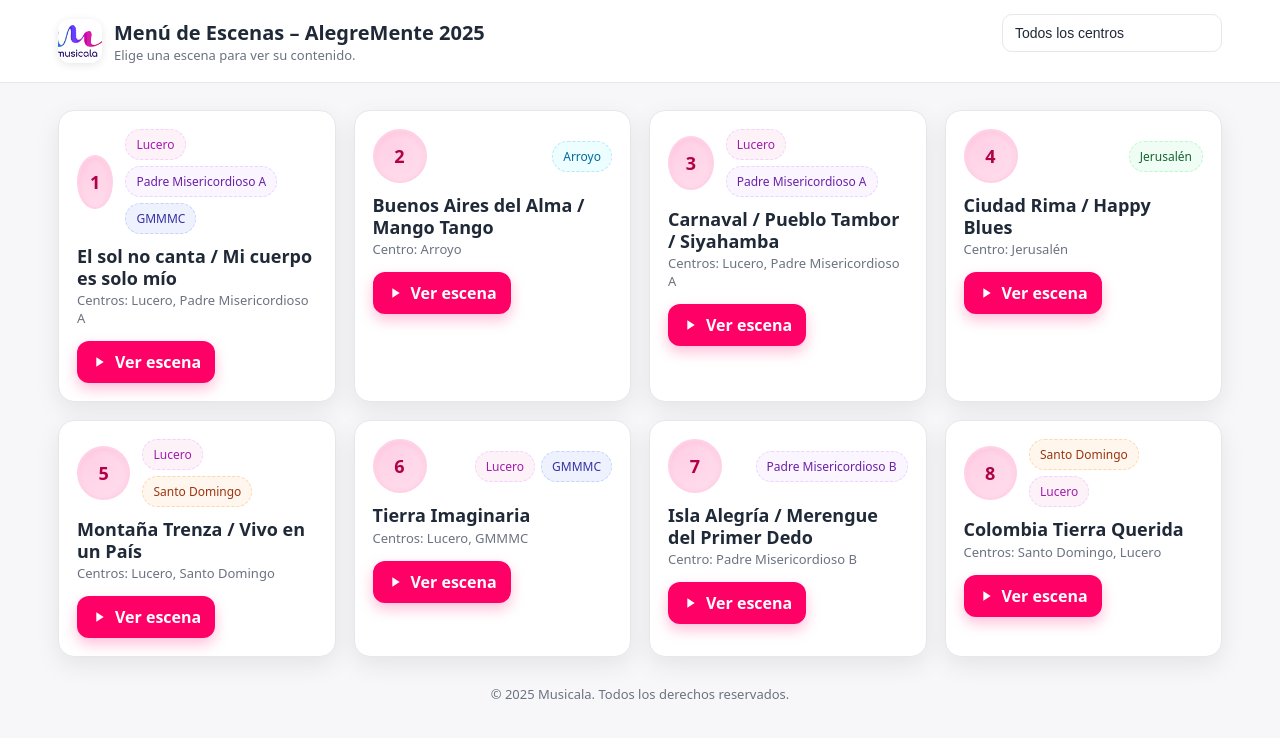
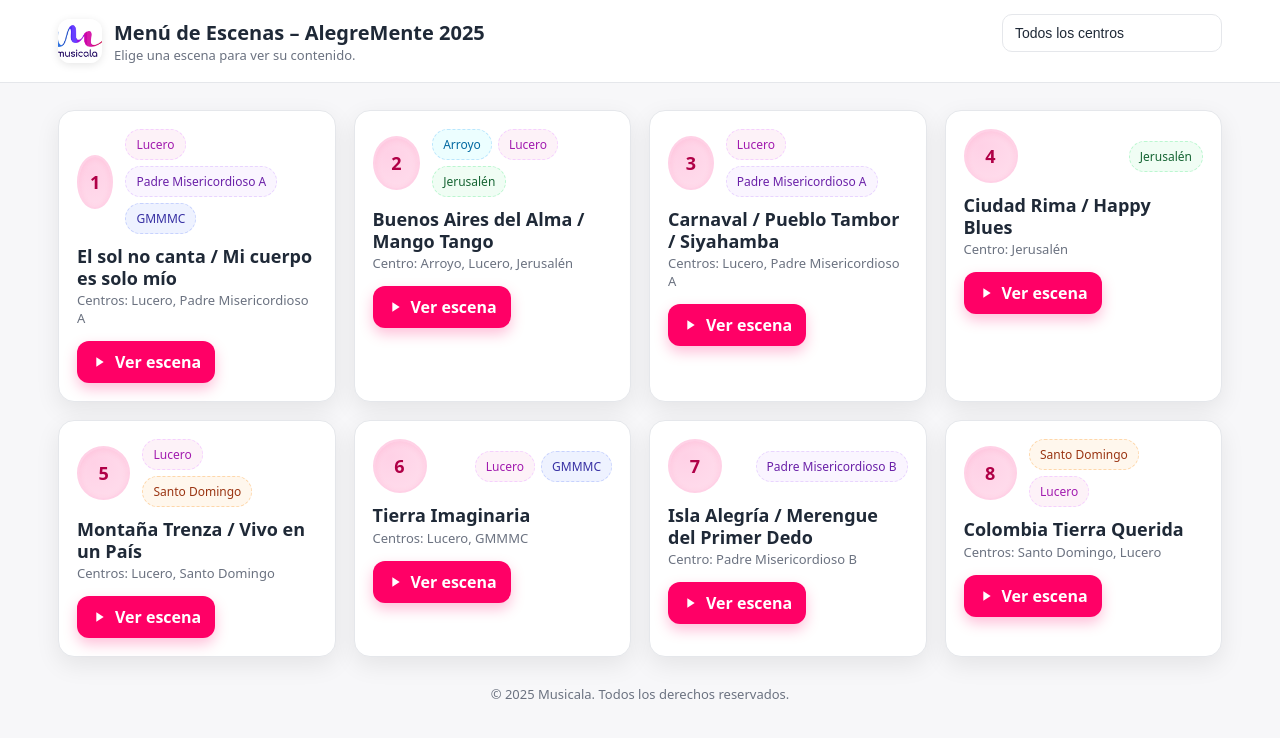
Before and after one commit to MusicalaEscuela/menuescenasalegremente2025, a plain HTML site: page index.html in a window 1280 px wide. Drawn offline with Linux system fonts and the light colour scheme.

Commit message:
Update index.html

```diff
--- a/index.html
+++ b/index.html
@@ -136,12 +136,14 @@
           <div class="num">2</div>
           <div class="chips">
             <span class="chip" data-center="Arroyo">Arroyo</span>
+            <span class="chip" data-center="Lucero">Lucero</span>
+            <span class="chip" data-center="Jerusalén">Jerusalén</span>
           </div>
         </div>
         <div class="row">
           <div class="meta">
             <h3 class="title">Buenos Aires del Alma / Mango Tango</h3>
-            <p class="center-label">Centro: Arroyo</p>
+            <p class="center-label">Centro: Arroyo, Lucero, Jerusalén</p>
           </div>
           <div class="actions">
             <a class="btn" href="https://musicalaescuela.github.io/escena2alegremente/" aria-label="Ver escena 2">
```
